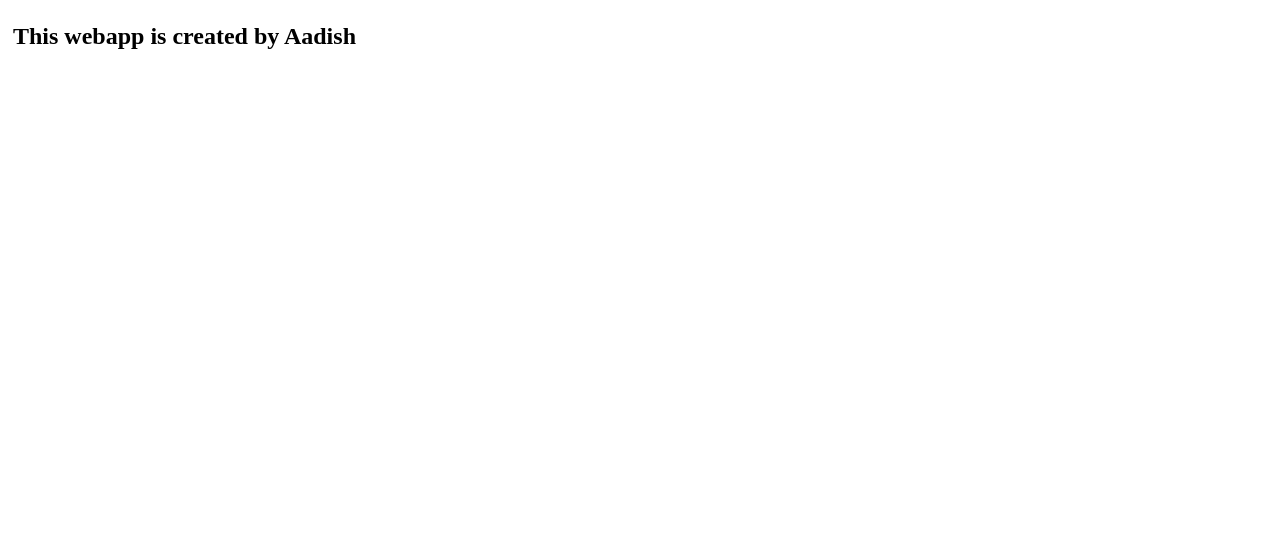
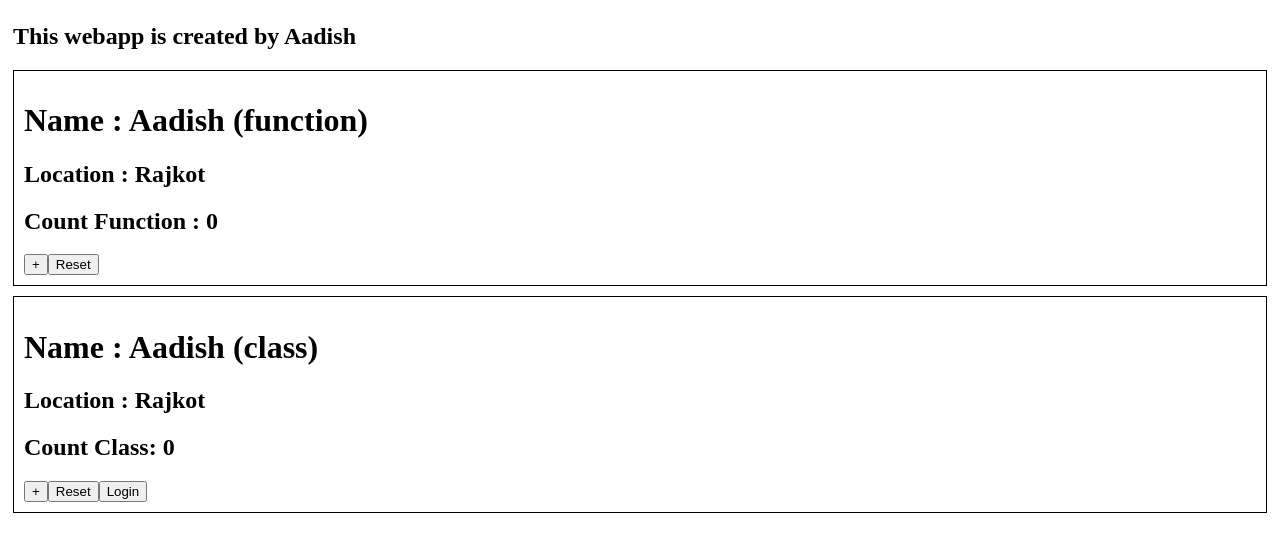
Before and after one commit to aadish2210/swiggy, a React (Vite) app: page /about in a window 1280 px wide. Shown: the part 211-762 px from the top of the page. Built offline with nearby package versions, Linux system fonts and the light colour scheme.

Commit message:
learnt about class based components and added it to the about us page

```diff
--- a/index.css
+++ b/index.css
@@ -57,3 +57,9 @@ body{
     height: 300px;
     margin: 5px;
 }
+
+.user-card{
+    padding : 10px;
+    border: 1px solid black;
+    margin-bottom: 10px;
+}
--- a/src/components/About.js
+++ b/src/components/About.js
@@ -1,9 +1,13 @@
+import User from "./User"
+import UserClass from "./UserClass"
 
 const About = () => {
   return (
     <div>
         <h1>About Us</h1>
         <h2>This webapp is created by Aadish</h2>
+        <User name={"Aadish (function)"} />
+        <UserClass name={"Aadish (class)"}/>
     </div>
   )
 }
--- /dev/null
+++ b/src/components/User.js
@@ -0,0 +1,17 @@
+import { useState } from "react"
+const User = ({name}) => {
+  const [count , setCount] = useState(0);
+
+
+  return (
+    <div className="user-card">
+        <h1>Name : {name}</h1>
+        <h2>Location : Rajkot</h2>
+        <h2>Count Function : {count}</h2>
+        <button onClick={()=>{setCount(count+1)}}>+</button>
+        <button onClick={()=>{setCount(0)}}>Reset</button>
+    </div>
+  )
+}
+
+export default User
--- /dev/null
+++ b/src/components/UserClass.js
@@ -0,0 +1,29 @@
+import React from "react"
+
+class UserClass extends React.Component{
+
+    constructor(props){
+        super(props)
+
+        this.state = {
+            count : 0,
+            text : "Login",
+        }
+    }
+
+    render(){
+        return (
+            <div className="user-card">
+                <h1>Name : {this.props.name}</h1>
+                <h2>Location : Rajkot</h2>
+                <h2>Count Class: {this.state.count}</h2>
+                <button onClick={()=>{this.setState({count : this.state.count +1})}}>+</button>
+                <button onClick={()=>{this.setState({count : 0})}}>Reset</button>
+
+                <button onClick={()=>{this.setState({text : "Logout"})}}>{this.state.text}</button>
+            </div>
+          )
+    }
+}
+
+export default UserClass;
```
